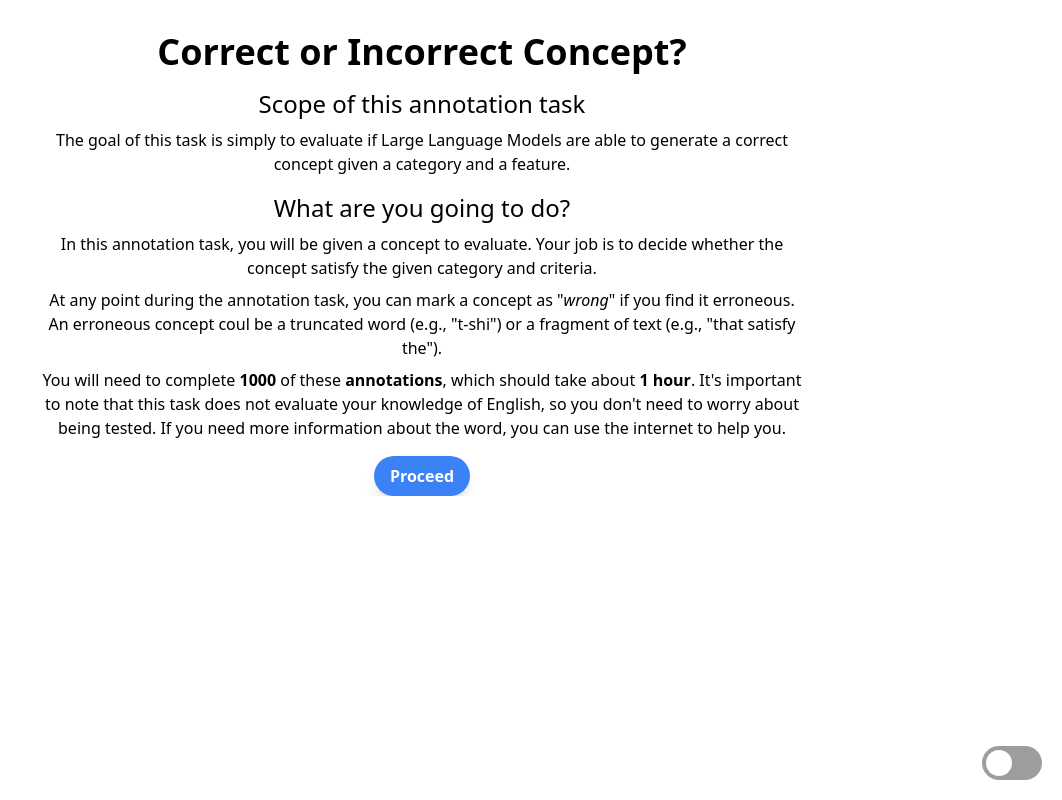
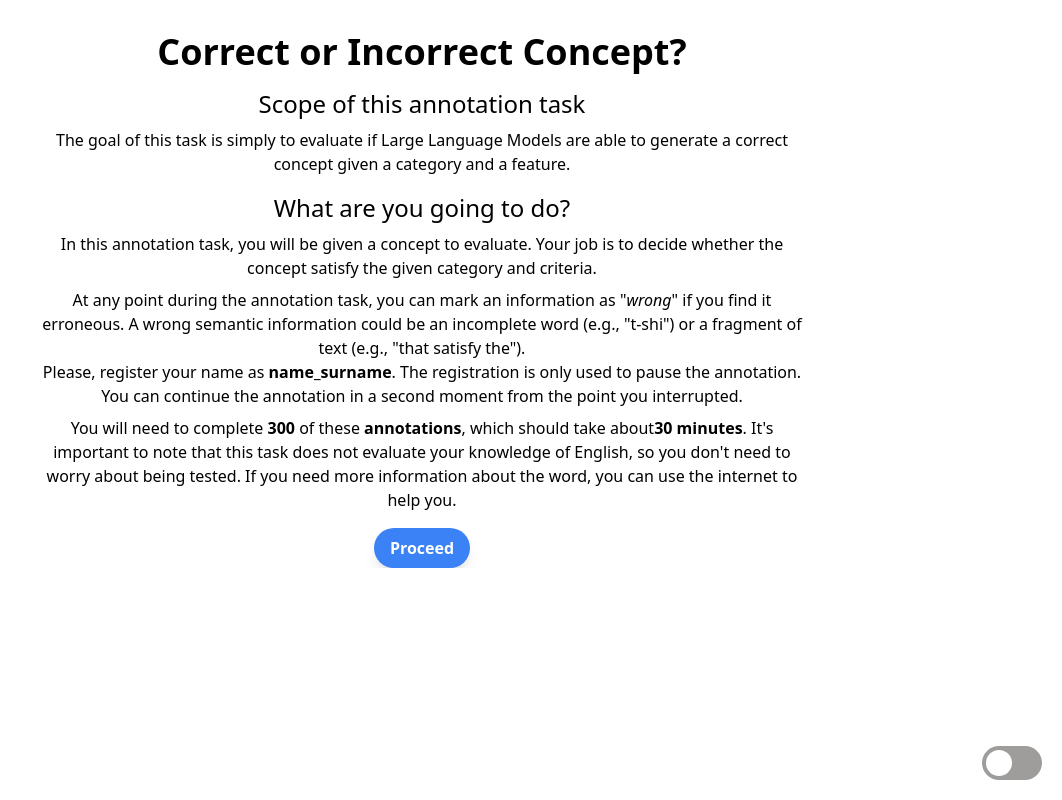
Before and after one commit to GioSira/semagram_annotation, a React (Vite) app: page / in a window 1280 px wide. Shown: the whole page, without its empty margins (218-1280 px from the left). Built offline with nearby package versions, Linux system fonts and the light colour scheme.

Commit message:
updated Disclaimer and Example

```diff
--- a/src/Disclaimer.tsx
+++ b/src/Disclaimer.tsx
@@ -16,13 +16,16 @@ function Disclaimer() {
                     to decide whether the concept satisfy the given category and criteria.
                 </p>
                 <p className="mt-2">
-                    At any point during the annotation task, you can mark a concept as "<i>wrong</i>" if you
-                    find it erroneous. An erroneous concept coul be a truncated word (e.g., "t-shi") or a fragment
-                    of text (e.g., "that satisfy the").
+                    At any point during the annotation task, you can mark an information as "<i>wrong</i>" if you
+                    find it erroneous. A wrong semantic information could be an incomplete word (e.g., "t-shi")
+                    or a fragment of text (e.g., "that satisfy the").
                 </p>
+                <p>Please, register your name as <b>name_surname</b>.
+                    The registration is only used to pause the annotation.
+                    You can continue the annotation in a second moment from the point you interrupted. </p>
                 <p className="mt-2">
-                    You will need to complete <b>1000</b> of these <b>annotations</b>, which should take about <b>1
-                    hour</b>. It's important to note that this task
+                    You will need to complete <b>300</b> of these <b>annotations</b>, which should take about
+                    <b>30 minutes</b>. It's important to note that this task
                     does not evaluate your knowledge of English, so you don't need to worry about being tested. If
                     you need more information about the word, you can use the internet to help you.
                 </p>
--- a/src/Example.tsx
+++ b/src/Example.tsx
@@ -6,7 +6,7 @@ function Example() {
             <div className="text-4xl font-bold">Some Examples of annotation</div>
             <div>
 
-              <div className="text-2xl mt-4">Correct Concept</div>
+              <div className="text-2xl mt-4">Correct Semantic Information</div>
                 <p className="mt-2">
                     For instance, given the triplet
                     <ul>
@@ -17,7 +17,7 @@ function Example() {
                     the answer is <b>Yes</b> because the mosquito is an animal that flies.
                 </p>
 
-                <div className="text-2xl mt-4">Incorrect Concept</div>
+                <div className="text-2xl mt-4">Incorrect Semantic Information</div>
                 <p className="mt-2">
                     For instance, given the triplet
                     <ul>
@@ -28,9 +28,9 @@ function Example() {
                     the answer is <b>No</b> because superman is not a vehicle made of steel.
                 </p>
 
-                <div className="text-2xl mt-4">Wrong Concept</div>
+                <div className="text-2xl mt-4">Wrong Semantic Information</div>
                 <p className="mt-2">
-                    At any point during the annotation task, you can mark a concept as "<i>wrong</i>" if you
+                    At any point during the annotation task, you can mark an information as "<i>wrong</i>" if you
                     find it erroneous. For instance, given the triplet
                     <ul>
                         <li>Concept: <i>kang</i> </li>
```
